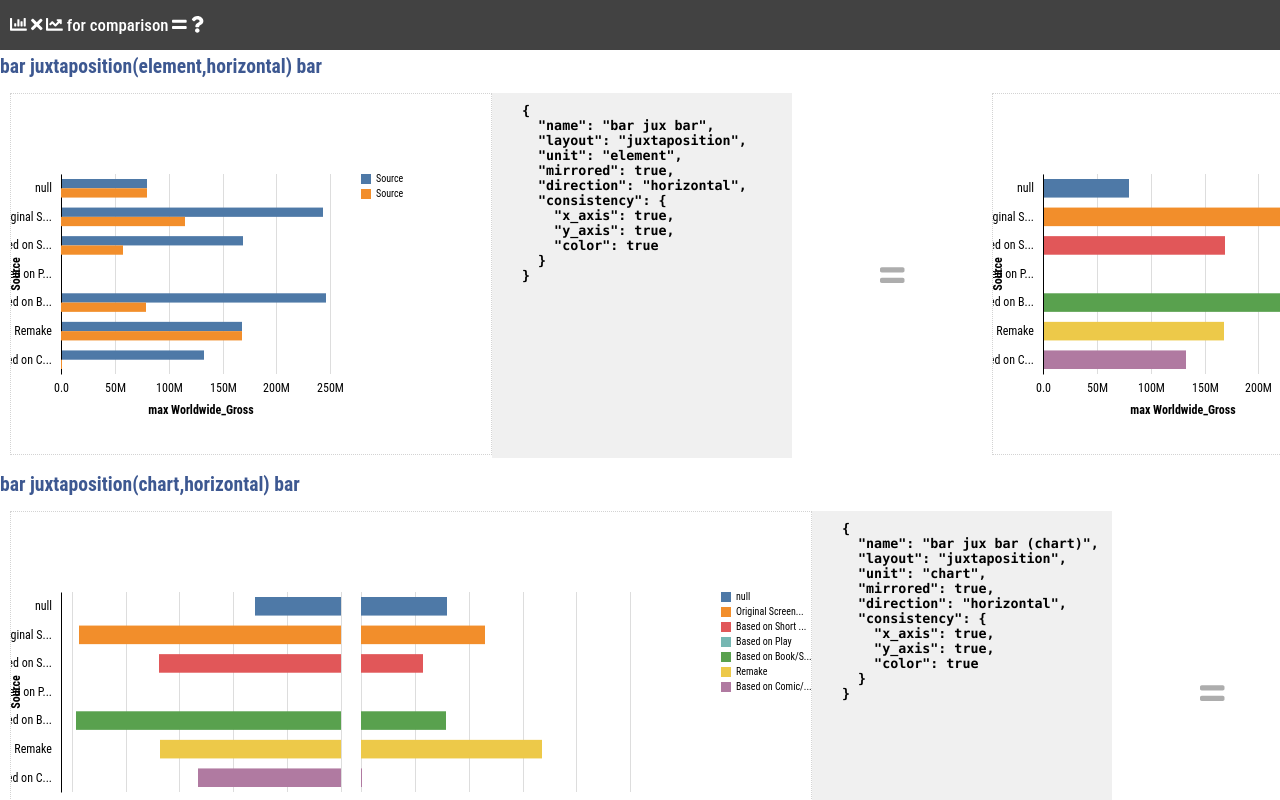
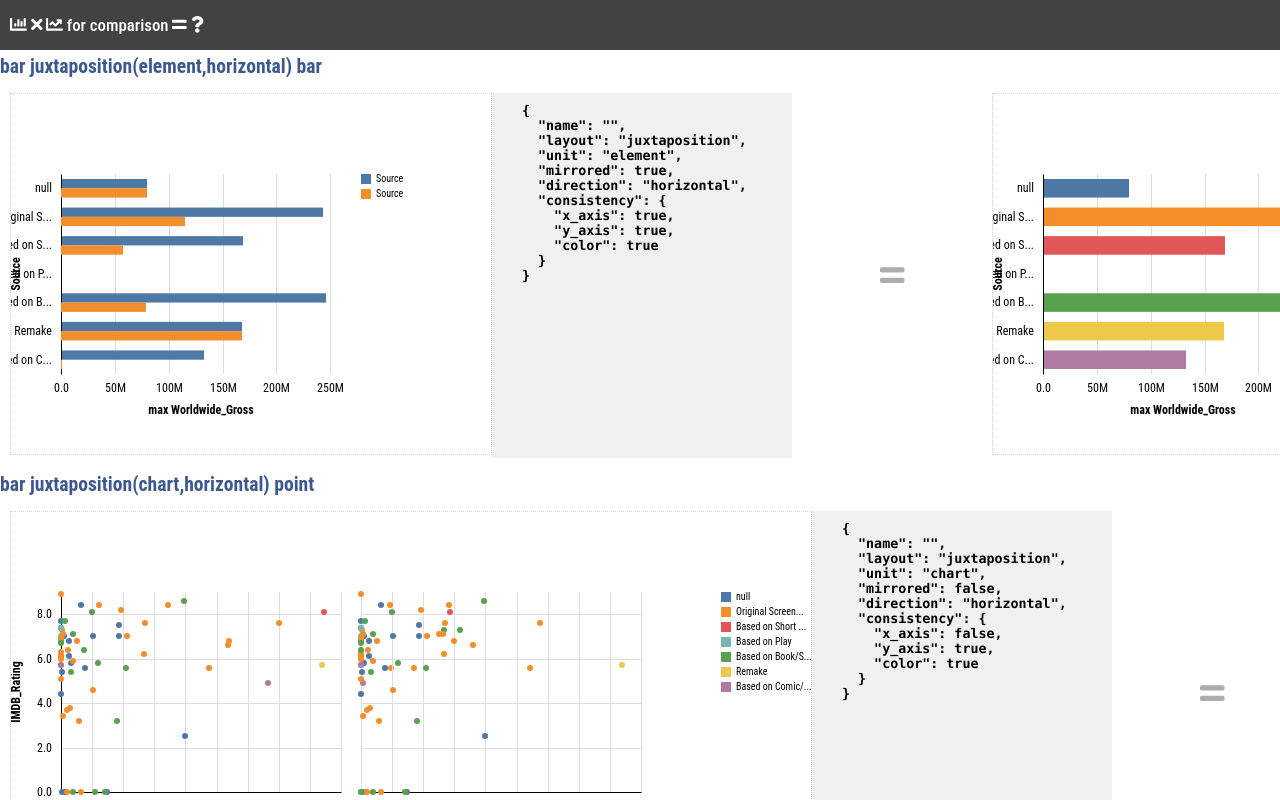
Before and after one commit to sehilyi/comparative-layout-explorer, a React app: page / in a window 1280 px wide. Built offline with nearby package versions, Linux system fonts and the light colour scheme.

Commit message:
Modify canRender functions

```diff
--- a/src/components/app-root.tsx
+++ b/src/components/app-root.tsx
@@ -36,7 +36,7 @@ export class AppRootBase extends React.PureComponent<AppRootProps, {}> {
   }
 
   render() {
-    const Examples = getExamples().map(this.renderExamples, this);
+    const Examples = getExamples().splice(0, 5).map(this.renderExamples, this);
     return (
       <div className='app-root'>
         <div className='header'>
@@ -60,7 +60,7 @@ export class AppRootBase extends React.PureComponent<AppRootProps, {}> {
     let onBarChartB = (ref: SVGSVGElement) => {
       renderSimpleChart(ref, specs.B);
     }
-    let onBarChartAPlusB = (ref: SVGSVGElement) => {
+    let onBarChartC = (ref: SVGSVGElement) => {
       renderCompChart(ref, specs.A, specs.B, specs.C)
     }
     let _A = JSON.parse(JSON.stringify(specs.A))
@@ -68,12 +68,13 @@ export class AppRootBase extends React.PureComponent<AppRootProps, {}> {
     let _B = JSON.parse(JSON.stringify(specs.B))
     _B.data.values = "..."
     let _C = JSON.parse(JSON.stringify(specs.C))
+    console.log("# Now Rendering: " + getCompTitle(specs.A, specs.B, specs.C))
     return (
-      <div key={specs.C.name}>
+      <div key={getCompTitle(specs.A, specs.B, specs.C)}>
         <h1>{getCompTitle(specs.A, specs.B, specs.C)}</h1>
         <div className='example-element'>
           <div className='result-group'>
-            <div className='chart'><svg ref={onBarChartAPlusB}></svg></div>
+            <div className='chart'><svg ref={onBarChartC}></svg></div>
             <div className='control-pane'><textarea value={JSON.stringify(_C, null, 2)} readOnly /></div>
             <div className='score'><FontAwesomeIcon icon="equals" className='trade-mark' />{""}</div>
             <div className='chart'><svg ref={onBarChartA}></svg></div>
--- a/src/components/visualizations/index.ts
+++ b/src/components/visualizations/index.ts
@@ -8,6 +8,7 @@ import {_opacity} from "./design-settings";
 import {isUndefined} from "util";
 
 export function renderSimpleChart(ref: SVGSVGElement, spec: Spec) {
+  if (!canRenderChart(spec)) return
   switch (getChartType(spec)) {
     case "scatterplot":
       renderSimpleScatterplot(ref, spec)
@@ -60,7 +61,7 @@ export function canRenderChart(spec: Spec) {
     // in scatterplot, x- and y-aggregation functions should be always used together, and when both of them are used, color should be used
     can = false
   }
-
+  if (!can) console.log("cannot render this chart.")
   return can
 }
 
--- a/src/components/visualizations/scatterplots/index.ts
+++ b/src/components/visualizations/scatterplots/index.ts
@@ -11,7 +11,7 @@ import {getAggValues} from '../data-handler';
 import {DEFAULT_CHART_STYLE} from '../chart-styles';
 
 export function renderSimpleScatterplot(svg: SVGSVGElement, spec: Spec) {
-  // if (true) return
+
   const {values} = spec.data;
   const {field: xField} = spec.encoding.x, {field: yField} = spec.encoding.y;
 
--- a/src/components/visualizations/tests/test-specs.ts
+++ b/src/components/visualizations/tests/test-specs.ts
@@ -14,7 +14,6 @@ export function getExampleSpec(): {A: Spec, B: Spec, C: CompSpec}[] {
     {
       C: {
         ...DEFAULT_COMP_SPEC,
-        name: "bar jux bar",
         layout: "juxtaposition",
         direction: "horizontal",
         unit: "element",
@@ -47,44 +46,43 @@ export function getExampleSpec(): {A: Spec, B: Spec, C: CompSpec}[] {
         }
       }
     },
-    // {
-    //   C: {
-    //     ...DEFAULT_COMP_SPEC,
-    //     layout: "juxtaposition",
-    //     direction: "horizontal",
-    //     unit: "chart",
-    //     mirrored: true,
-    //     consistency: {
-    //       x_axis: false, y_axis: true, color: true
-    //     }
-    //   },
-    //   // https://vega.github.io/vega-lite/examples/
-    //   A: {
-    //     data: {
-    //       values: DATASET_MOVIES.rawData
-    //     },
-    //     mark: "point",
-    //     encoding: {
-    //       x: {field: "Worldwide_Gross", type: "quantitative", aggregate: "max"},
-    //       y: {field: "IMDB_Rating", type: "quantitative"},
-    //       color: {field: "Source", type: "nominal"}
-    //     }
-    //   },
-    //   B: {
-    //     data: {
-    //       values: DATASET_MOVIES.rawData
-    //     },
-    //     mark: "point",
-    //     encoding: {
-    //       x: {field: "US_Gross", type: "quantitative", aggregate: "max"},
-    //       y: {field: "IMDB_Rating", type: "quantitative", aggregate: "max"}
-    //     }
-    //   }
-    // },
     {
       C: {
         ...DEFAULT_COMP_SPEC,
-        name: "bar jux bar (chart)",
+        layout: "juxtaposition",
+        direction: "horizontal",
+        unit: "chart",
+        mirrored: false,
+        consistency: {
+          x_axis: false, y_axis: true, color: true
+        }
+      },
+      // https://vega.github.io/vega-lite/examples/
+      A: {
+        data: {
+          values: DATASET_MOVIES.rawData
+        },
+        mark: "bar",
+        encoding: {
+          x: {field: "Worldwide_Gross", type: "quantitative", aggregate: "max"},
+          y: {field: "IMDB_Rating", type: "quantitative"},
+          color: {field: "Source", type: "nominal"}
+        }
+      },
+      B: {
+        data: {
+          values: DATASET_MOVIES.rawData
+        },
+        mark: "point",
+        encoding: {
+          x: {field: "US_Gross", type: "quantitative"},
+          y: {field: "IMDB_Rating", type: "quantitative"}
+        }
+      }
+    },
+    {
+      C: {
+        ...DEFAULT_COMP_SPEC,
         layout: "juxtaposition",
         direction: "horizontal",
         unit: "chart",
@@ -120,7 +118,6 @@ export function getExampleSpec(): {A: Spec, B: Spec, C: CompSpec}[] {
     {
       C: {
         ...DEFAULT_COMP_SPEC,
-        name: "sca sup sca",
         layout: "superimposition",
         unit: "chart",
         consistency: {
@@ -189,7 +186,6 @@ export function getExampleSpec(): {A: Spec, B: Spec, C: CompSpec}[] {
     {
       C: {
         ...DEFAULT_COMP_SPEC,
-        name: "bar sup sca",
         layout: "superimposition",
         unit: "chart",
         consistency: {
```
